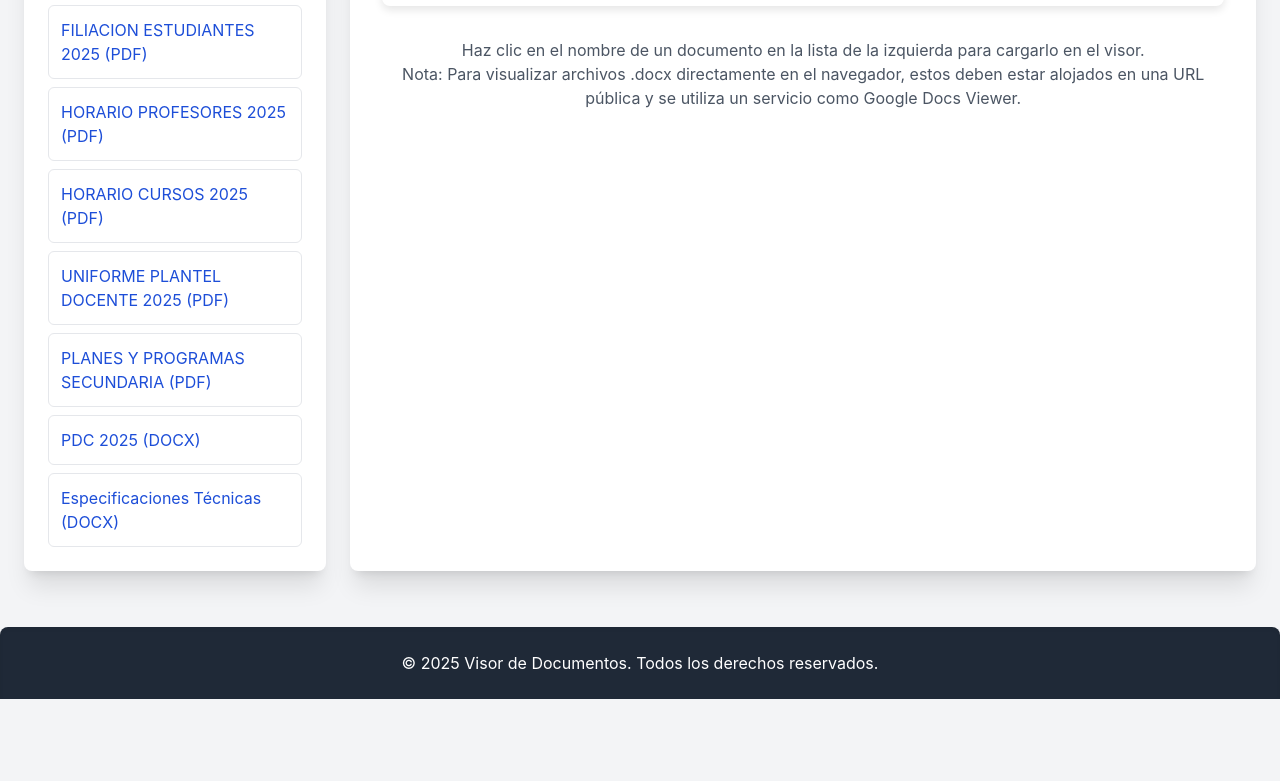
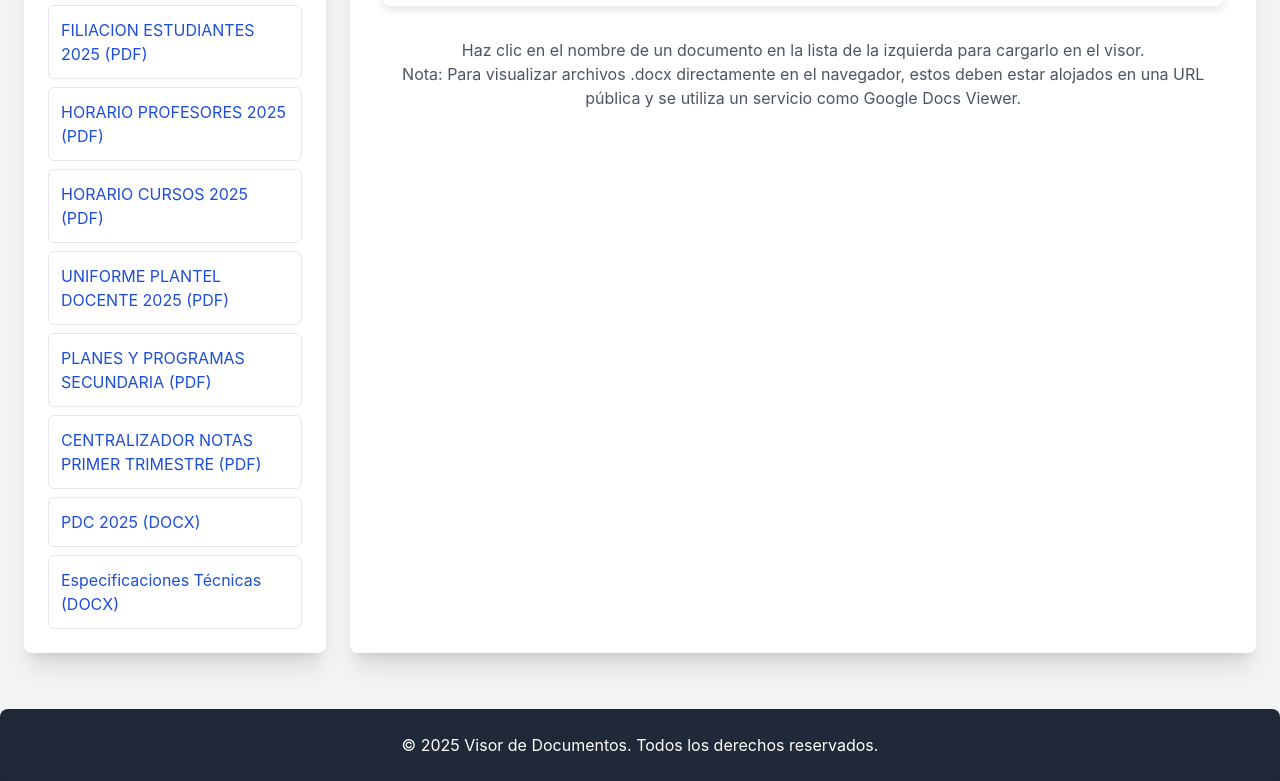
Before and after one commit to troyanus/santaanavillabolivia.bo, a plain HTML site: page index.html in a window 1280 px wide. Shown: the part 865-1646 px from the top of the page. Before the commit the page ends 1564 px from the top, so only its background shows below. Drawn offline with nearby package versions, Linux system fonts and the light colour scheme.

Commit message:
Update index.html
centralizador notas 1er trimestre

```diff
--- a/index.html
+++ b/index.html
@@ -88,6 +88,7 @@
             { name: "HORARIO CURSOS 2025 (PDF)", path: "web/HORARIO CURSOS.pdf", type: "pdf" },
             { name: "UNIFORME PLANTEL DOCENTE 2025 (PDF)", path: "web/uniforme 2025.pdf", type: "pdf" },
             { name: "PLANES Y PROGRAMAS SECUNDARIA (PDF)", path: "web/Planes y programas - Nivel Secundaria [2023] (1).pdf", type: "pdf" },
+            { name: "CENTRALIZADOR NOTAS PRIMER TRIMESTRE (PDF)", path: "web/Centralizador Notas 1er Trimestre.pdf", type: "pdf" },
             // Para DOCX, usa Google Docs Viewer con la URL pública de tu archivo
             // Ejemplo de un DOCX en Google Drive (debe ser público):
             { name: "PDC 2025 (DOCX)", path: "https://docs.google.com/document/d/11_3JqsMVFRcT5TFZ6KbEF0v2CGSctU4cBS_EdN4y5ns/edit?tab=t.0", type: "docx" },
```
